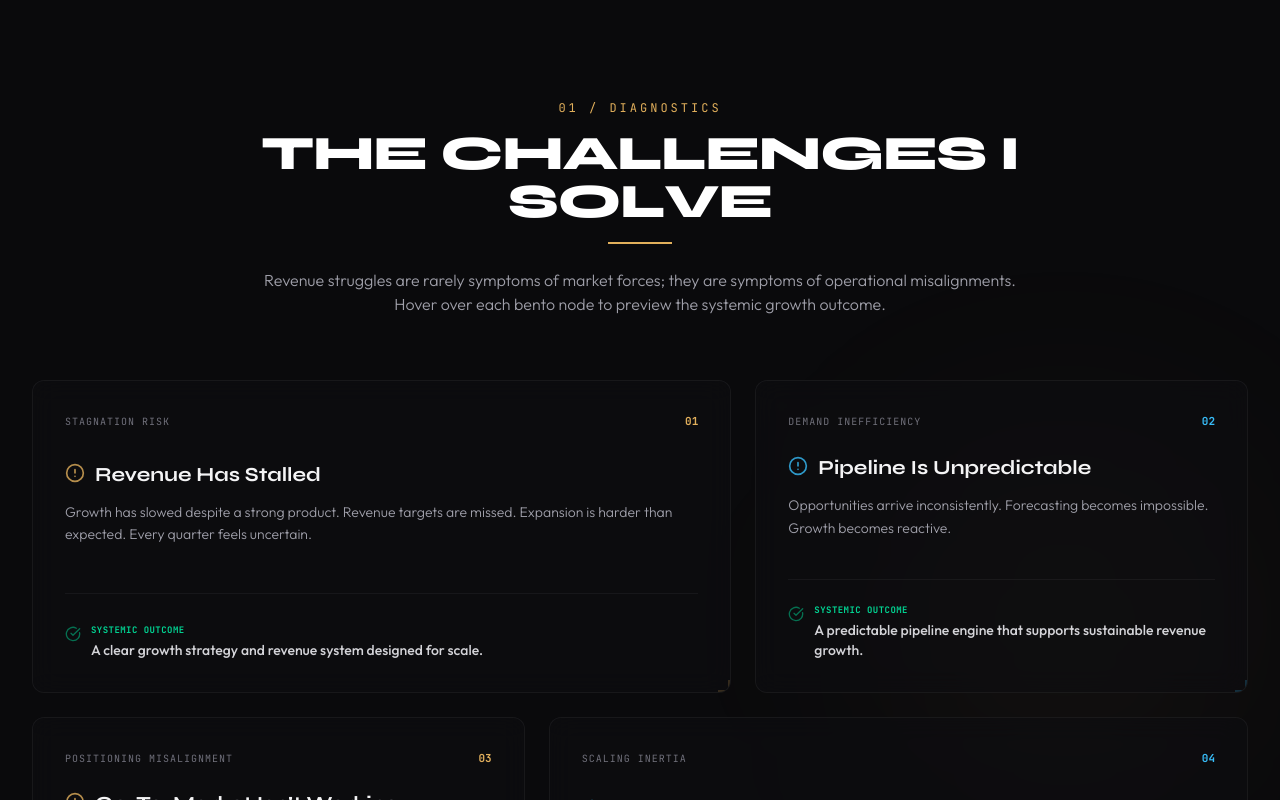
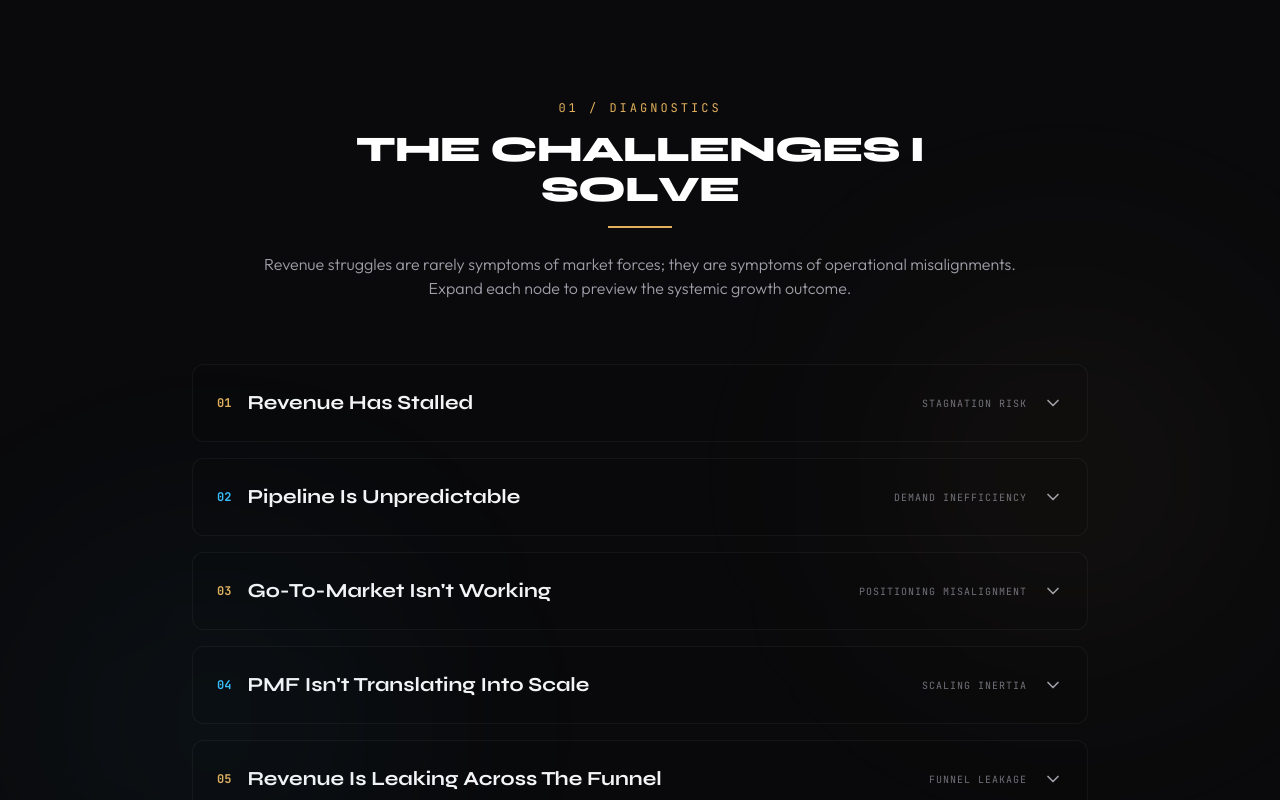
Before and after one commit to GaneshPrasad14/RehanJoe_, a React (Vite) app: page / in a window 1280 px wide. Shown: the part 1200-2000 px from the top of the page. Built offline with nearby package versions, Linux system fonts and the light colour scheme.

Commit message:
Update Challenges.tsx

```diff
--- a/src/components/Challenges.tsx
+++ b/src/components/Challenges.tsx
@@ -1,50 +1,13 @@
-import { motion } from "motion/react";
+import { useState } from "react";
+import { motion, AnimatePresence } from "motion/react";
 import { CHALLENGES } from "../types";
-import { AlertCircle, CheckCircle } from "lucide-react";
+import { AlertCircle, CheckCircle, ChevronDown } from "lucide-react";
 
 export default function Challenges() {
+  const [openId, setOpenId] = useState<string | null>(null);
 
-  // Custom helper to map bento sizes to tailwind grid-column spans
-  const getColSpan = (id: string, index: number) => {
-    switch (id) {
-      case "stall":
-        return "lg:col-span-7 md:col-span-2";
-      case "pipeline":
-        return "lg:col-span-5 md:col-span-1";
-      case "gtm":
-        return "lg:col-span-5 md:col-span-1";
-      case "pmf":
-        return "lg:col-span-7 md:col-span-2";
-      case "leaking":
-        return "lg:col-span-4 md:col-span-1";
-      case "forecasting":
-        return "lg:col-span-4 md:col-span-1";
-      case "people":
-        return "lg:col-span-4 md:col-span-1";
-      case "expansion":
-        return "lg:col-span-12 md:col-span-2"; // Full-width bottom banner anchor
-      default:
-        return "lg:col-span-4 md:col-span-1";
-    }
-  };
-
-  // Container motion presets for staggered entrance on scroll
-  const containerVariants = {
-    hidden: {},
-    visible: {
-      transition: {
-        staggerChildren: 0.1,
-      },
-    },
-  };
-
-  const cardVariants = {
-    hidden: { opacity: 0, y: 30 },
-    visible: {
-      opacity: 1,
-      y: 0,
-      transition: { duration: 0.7, ease: [0.16, 1, 0.3, 1] }
-    },
+  const toggleAccordion = (id: string) => {
+    setOpenId(openId === id ? null : id);
   };
 
   return (
@@ -53,100 +16,93 @@ export default function Challenges() {
       <div className="absolute right-10 top-1/4 w-[350px] h-[350px] bg-brand-gold/5 rounded-full blur-[120px] pointer-events-none" />
       <div className="absolute left-10 bottom-1/4 w-[350px] h-[350px] bg-brand-blue/5 rounded-full blur-[120px] pointer-events-none" />
 
-      <div className="w-full max-w-7xl mx-auto">
+      <div className="w-full max-w-4xl mx-auto">
 
         {/* Section Header */}
         <div className="mb-16 text-center max-w-3xl mx-auto">
           <span className="font-mono text-xs text-brand-gold tracking-[0.25em] uppercase">
             01 / Diagnostics
           </span>
-          <h2 className="font-display font-black text-3xl sm:text-5xl mt-3 text-white tracking-tight uppercase">
+          <h2 className="font-display font-black text-2xl sm:text-4xl mt-3 text-white tracking-tight uppercase">
             The Challenges I Solve
           </h2>
           <div className="h-0.5 w-16 bg-brand-gold mx-auto mt-4" />
           <p className="text-zinc-400 text-sm sm:text-base mt-6 font-sans font-light">
-            Revenue struggles are rarely symptoms of market forces; they are symptoms of operational misalignments. Hover over each bento node to preview the systemic growth outcome.
+            Revenue struggles are rarely symptoms of market forces; they are symptoms of operational misalignments. Expand each node to preview the systemic growth outcome.
           </p>
         </div>
 
-        {/* Bento Grid */}
-        <motion.div
-          variants={containerVariants}
-          initial="hidden"
-          whileInView="visible"
-          viewport={{ once: true, margin: "-100px" }}
-          className="grid grid-cols-1 md:grid-cols-2 lg:grid-cols-12 gap-6"
-        >
+        {/* Accordion List */}
+        <div className="space-y-4">
           {CHALLENGES.map((item, index) => {
-            const colSpan = getColSpan(item.id, index);
+            const isOpen = openId === item.id;
             const isGoldTheme = index % 2 === 0;
 
             return (
-              <motion.div
+              <div
                 key={item.id}
-                variants={cardVariants}
-                className={`group relative overflow-hidden rounded-xl p-6 md:p-8 flex flex-col justify-between cursor-pointer ${colSpan} ${
-                  isGoldTheme ? 'glass-card' : 'glass-card-blue'
-                }`}
+                className={`group border border-white/5 rounded-xl overflow-hidden transition-colors duration-300 ${isOpen ? (isGoldTheme ? 'bg-zinc-900/80 border-brand-gold/30' : 'bg-zinc-900/80 border-brand-blue/30') : 'bg-zinc-950/50 hover:bg-zinc-900/50'}`}
               >
-                {/* Visual Glow overlay background element */}
-                <div className={`absolute -right-20 -top-20 w-44 h-44 rounded-full blur-3xl opacity-0 group-hover:opacity-40 transition-opacity duration-500 pointer-events-none ${
-                  isGoldTheme ? 'bg-brand-gold' : 'bg-brand-blue'
-                }`} />
-
-                {/* Card Header Tag */}
-                <div className="flex items-center justify-between gap-4 mb-6">
-                  <span className="font-mono text-[10px] tracking-widest text-zinc-500 group-hover:text-zinc-400 transition-colors duration-300">
-                    {item.tag}
-                  </span>
-                  <span className={`font-mono text-[11px] font-bold ${
+                <button
+                  onClick={() => toggleAccordion(item.id)}
+                  className="w-full flex items-center justify-between p-5 sm:p-6 text-left cursor-pointer"
+                >
+                  <div className="flex items-center gap-4">
+                    <span className={`font-mono text-xs font-bold ${
                       isGoldTheme ? 'text-brand-gold' : 'text-brand-blue'
                     }`}>
                       0{index + 1}
                     </span>
-                </div>
-
-                {/* Challenge Block */}
-                <div className="mb-6 transform group-hover:-translate-y-1 transition-transform duration-300">
-                  <div className="flex items-start gap-2.5">
-                    <AlertCircle className={`w-5 h-5 shrink-0 mt-0.5 ${
-                      isGoldTheme ? 'text-brand-gold' : 'text-brand-blue'
-                    } opacity-80`} />
                     <h3 className="font-display font-bold text-lg sm:text-xl text-zinc-100 group-hover:text-white transition-colors duration-300">
                       {item.title}
                     </h3>
                   </div>
-                  <p className="text-zinc-400 text-xs sm:text-sm mt-3 leading-relaxed font-sans font-light">
+                  <div className="flex items-center gap-4">
+                    <span className="hidden sm:inline-block font-mono text-[10px] tracking-widest text-zinc-500 uppercase">
+                      {item.tag}
+                    </span>
+                    <ChevronDown className={`w-5 h-5 text-zinc-400 transition-transform duration-300 ${isOpen ? 'rotate-180' : ''}`} />
+                  </div>
+                </button>
+
+                <AnimatePresence>
+                  {isOpen && (
+                    <motion.div
+                      initial={{ height: 0, opacity: 0 }}
+                      animate={{ height: "auto", opacity: 1 }}
+                      exit={{ height: 0, opacity: 0 }}
+                      transition={{ duration: 0.3, ease: "easeInOut" }}
+                      className="overflow-hidden"
+                    >
+                      <div className="p-5 sm:p-6 pt-0 border-t border-white/5 mt-2">
+                        <div className="flex items-start gap-3 mt-4">
+                          <AlertCircle className={`w-5 h-5 shrink-0 mt-0.5 ${
+                            isGoldTheme ? 'text-brand-gold' : 'text-brand-blue'
+                          } opacity-80`} />
+                          <p className="text-zinc-400 text-sm leading-relaxed font-sans font-light">
                             {item.description}
                           </p>
                         </div>
 
-                {/* Subtle Divider Line */}
-                <div className="w-full h-[1px] bg-white/5 my-4 group-hover:bg-white/15 transition-colors duration-300" />
-
-                {/* Outcome Block */}
-                <div className="mt-2 transform group-hover:translate-y-0.5 transition-transform duration-300">
-                  <div className="flex items-start gap-2.5">
-                    <CheckCircle className="w-4 h-4 shrink-0 mt-0.5 text-emerald-400 opacity-85 animate-pulse" />
+                        <div className="flex items-start gap-3 mt-6 bg-black/40 p-4 rounded-lg border border-white/5">
+                          <CheckCircle className="w-5 h-5 shrink-0 mt-0.5 text-emerald-400 opacity-85" />
                           <div>
-                      <span className="font-mono text-[9px] text-emerald-400 tracking-wider uppercase block mb-0.5 font-bold">
+                            <span className="font-mono text-[10px] text-emerald-400 tracking-wider uppercase block mb-1 font-bold">
                               SYSTEMIC OUTCOME
                             </span>
-                      <p className="text-zinc-300 font-sans text-xs sm:text-sm font-medium">
+                            <p className="text-zinc-300 font-sans text-sm font-medium">
                               {item.outcome}
                             </p>
                           </div>
                         </div>
                       </div>
-
-                {/* Corner accent notch */}
-                <div className={`absolute bottom-0 right-0 w-3 h-3 border-r-2 border-b-2 opacity-20 group-hover:opacity-100 transition-opacity duration-300 ${
-                  isGoldTheme ? 'border-brand-gold' : 'border-brand-blue'
-                }`} />
                     </motion.div>
+                  )}
+                </AnimatePresence>
+              </div>
             );
           })}
-        </motion.div>
+        </div>
 
       </div>
     </section>
```
Lines whose indentation alone changed are shown as unchanged.
